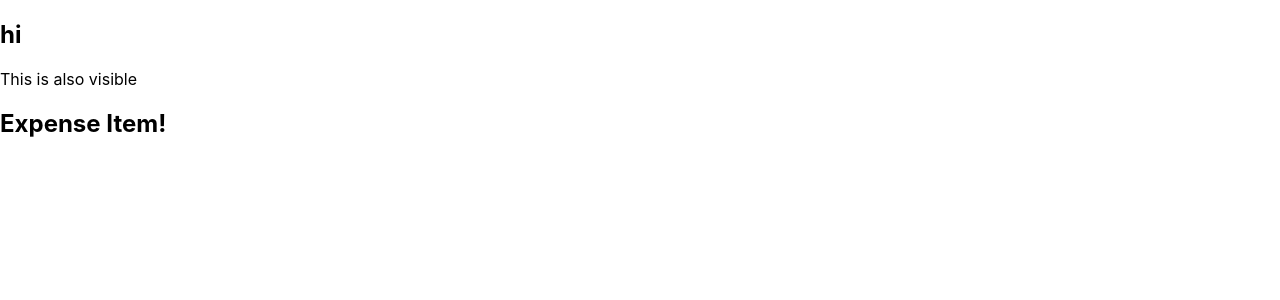
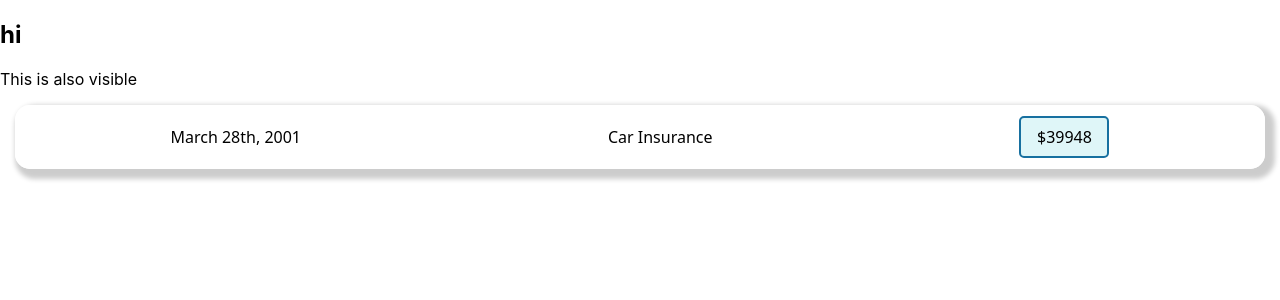
Before and after one commit to anusha-c18/React.js, a React (Create React App) app in the folder react-basics/: page / in a window 1280 px wide. Shown: the top 300 px of the page. Built offline with nearby package versions, Linux system fonts and the light colour scheme.

Commit message:
styling the first component

```diff
--- a/react-basics/src/App.js
+++ b/react-basics/src/App.js
@@ -3,7 +3,7 @@ import ExpenseItem from './components/ExpenseItem';
 
 function App() {
   return (
-    <div>
+    <div >
       <h2>hi</h2>
       <p>This is also visible</p>
       <ExpenseItem></ExpenseItem>
--- /dev/null
+++ b/react-basics/src/components/ExpenseItem.css
@@ -0,0 +1,30 @@
+.container{
+    display: flex;
+    flex-direction: row;
+    justify-content: center;
+    align-content: center;
+    border:2px  white solid;
+    border-radius:15px;
+    box-shadow:5px 5px 5px 5px rgba(0,0,0,.2);
+    margin:15px;
+    height:60px;
+    font-family: system-ui, -apple-system, BlinkMacSystemFont, 'Segoe UI', Roboto, Oxygen, Ubuntu, Cantarell, 'Open Sans', 'Helvetica Neue', sans-serif;
+}
+
+.container p{
+    margin:auto;
+}
+
+.amount{
+    background-color: rgb(223, 246, 248);
+    margin:auto;
+    padding:8px;
+    border-radius: 5px;
+    width:70px;
+    border: 2px rgb(23, 112, 160) solid;
+}
+
+.amount p{
+    margin: auto;
+    text-align: center;
+}
--- a/react-basics/src/components/ExpenseItem.js
+++ b/react-basics/src/components/ExpenseItem.js
@@ -1,7 +1,16 @@
-function ExpenseItem(){
-    return(
-        <h2>Expense Item!</h2>
-    );
+import "./ExpenseItem.css";
+
+function ExpenseItem() {
+  return (
+    // one root element only
+    <div className="container">
+        <p>March 28th, 2001</p>
+        <p>Car Insurance</p>
+        <div className="amount">
+            <p>$39948</p>
+        </div>
+    </div>
+  );
 }
 
 export default ExpenseItem;
```
